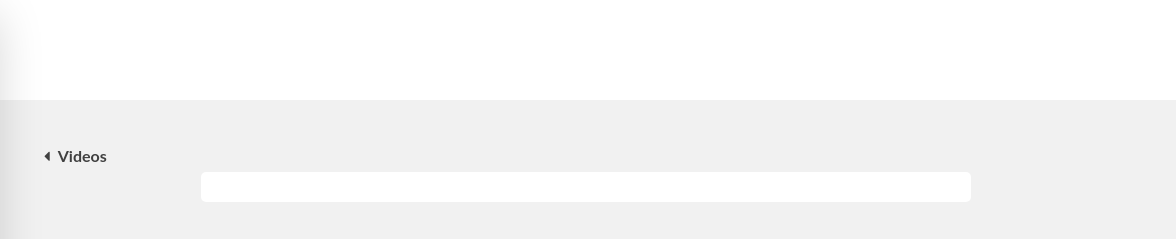
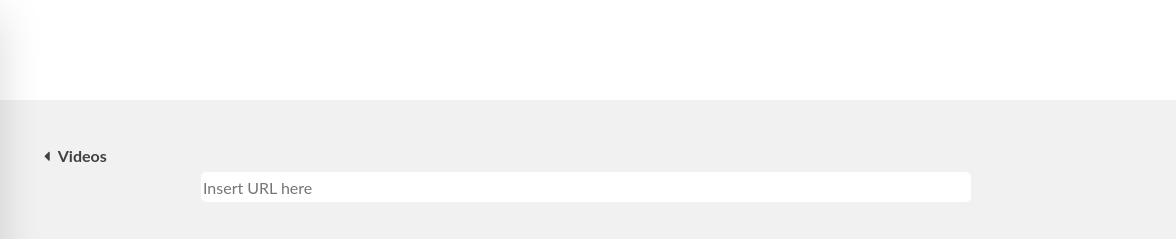
Before and after one commit to Vinods-git/Vinods-git.github.io, a plain HTML site: page index.html in a window 1280 px wide. Shown: the top 239 px of the page, 104-1280 px from the left. Drawn offline with nearby package versions, Linux system fonts and the light colour scheme.

Commit message:
Update index.html

```diff
--- a/index.html
+++ b/index.html
@@ -27,7 +27,7 @@
     <div class="upload-container" >
         <a href="" ><i class="fa fa-caret-left p-2"></i><b>Videos</b></a>
         <div class="input">
-        <div ><input  type="text"></div>
+        <div ><input  type="text" placeholder="Insert URL here"></div>
         <h5 >or</h5>
         <button class="bg-white border-0 " >
             <div class="upload-button" ><b>Upload</b></div>
```
